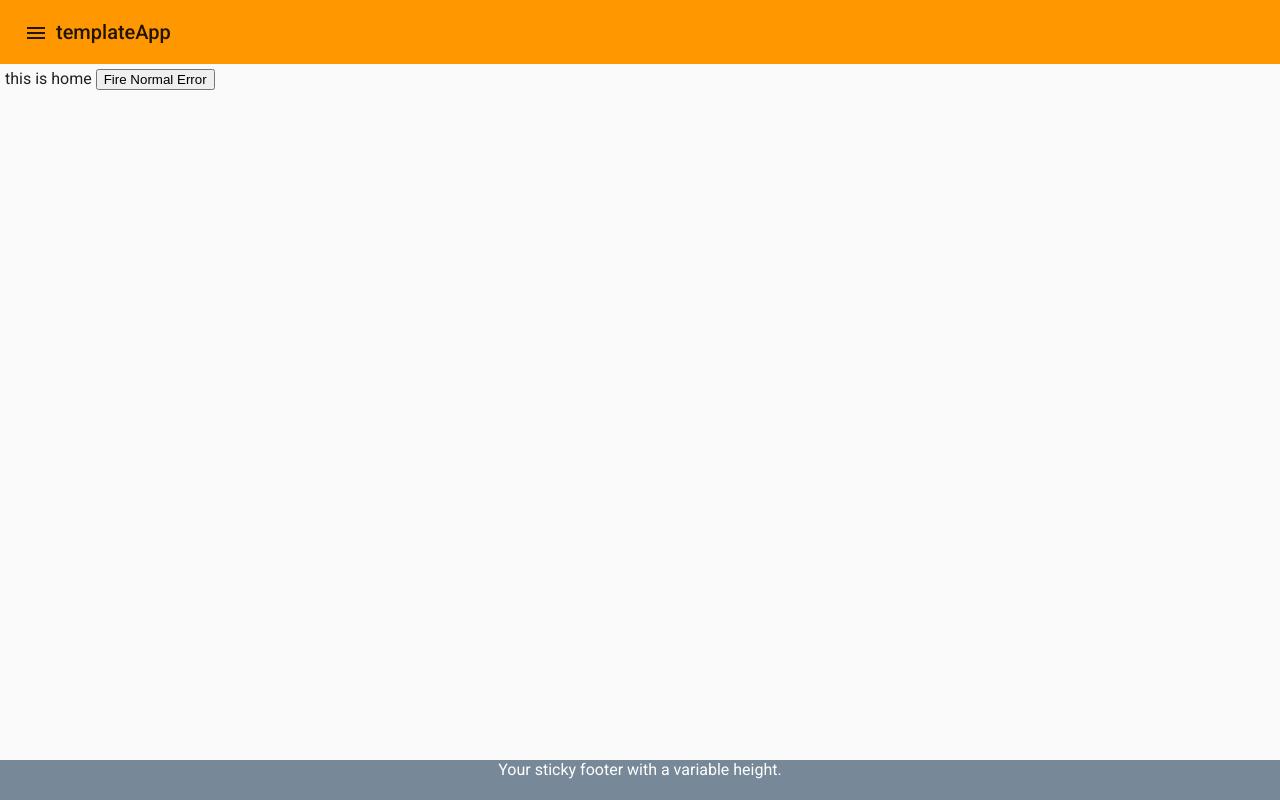
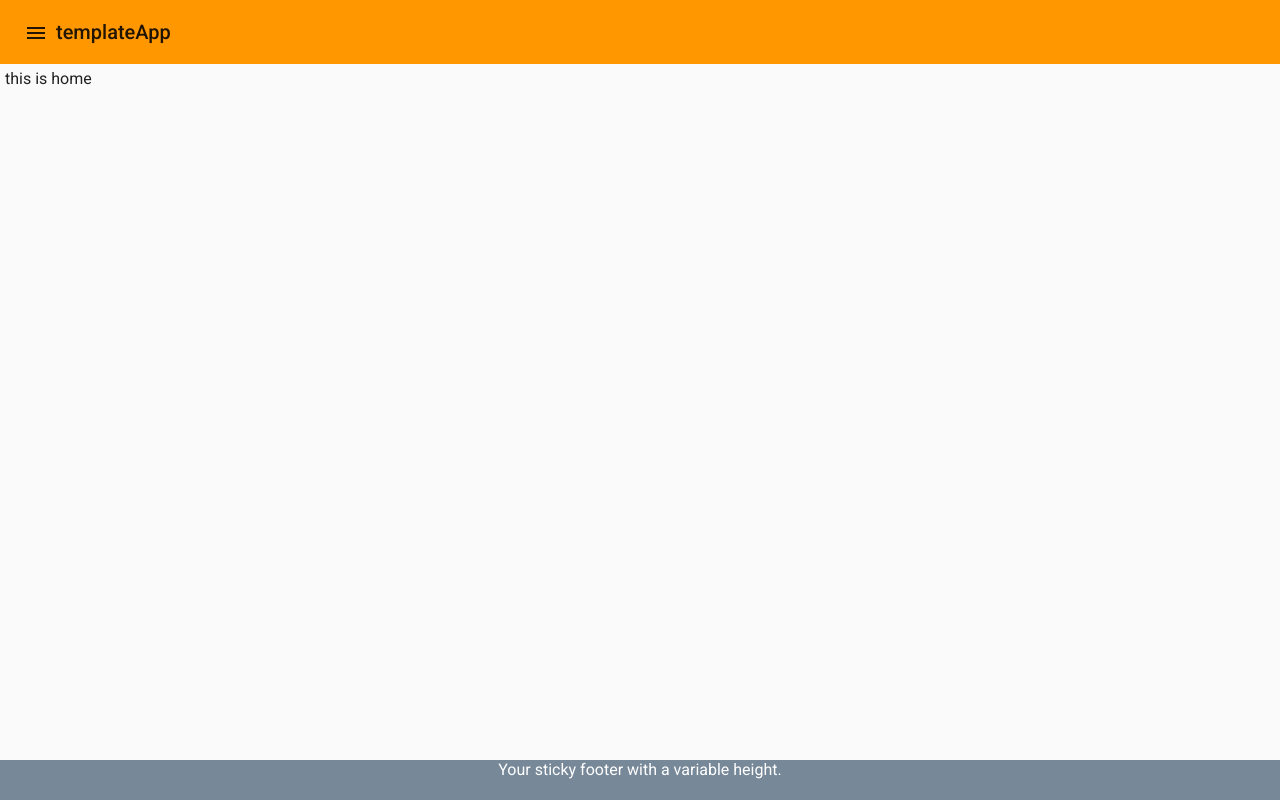
Before and after one commit to simonjturk/shoppingList, an Angular app: page /home in a window 1280 px wide. Built offline with nearby package versions, Linux system fonts and the light colour scheme.

Commit message:
removed test s=code from the component

```diff
--- a/src/app/core/pages/home/home.component.html
+++ b/src/app/core/pages/home/home.component.html
@@ -1,6 +1,2 @@
 
 this is home
-
-<button (click)="normalError()">
-        Fire Normal Error
-        </button>
--- a/src/app/core/pages/home/home.component.ts
+++ b/src/app/core/pages/home/home.component.ts
@@ -11,7 +11,5 @@ export class HomeComponent implements OnInit {
 
   ngOnInit() {
   }
-  normalError() {
-    const babies = foo;
-  }
+
 }
```
